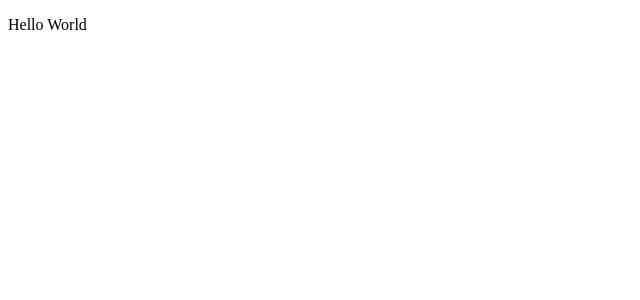
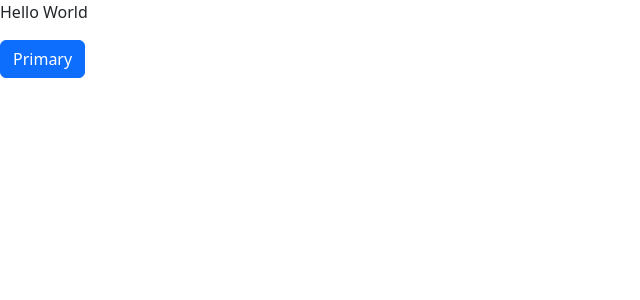
Before and after one commit to LarissaAsito/DevInHouseM1S08, an Angular app in the folder NotificationApp/: page / in a window 1280 px wide. Shown: the top 300 px of the page, without its empty margins (0-640 px from the left). Built offline with nearby package versions, Linux system fonts and the light colour scheme.

Commit message:
Adicionando exercicio 2

```diff
--- a/NotificationApp/angular.json
+++ b/NotificationApp/angular.json
@@ -52,6 +52,7 @@
               "src/assets"
             ],
             "styles": [
+              "node_modules/bootstrap/dist/css/bootstrap.min.css",
               "src/styles.scss"
             ],
             "scripts": []
--- a/NotificationApp/package.json
+++ b/NotificationApp/package.json
@@ -18,6 +18,7 @@
     "@angular/platform-browser": "^15.0.0",
     "@angular/platform-browser-dynamic": "^15.0.0",
     "@angular/router": "^15.0.0",
+    "bootstrap": "^5.2.3",
     "rxjs": "~7.5.0",
     "tslib": "^2.3.0",
     "zone.js": "~0.12.0"
--- a/NotificationApp/src/app/app.component.html
+++ b/NotificationApp/src/app/app.component.html
@@ -1 +1,2 @@
 <p>Hello World</p>
+<button type="button" class="btn btn-primary">Primary</button>
--- a/NotificationApp/src/app/app.component.ts
+++ b/NotificationApp/src/app/app.component.ts
@@ -2,8 +2,7 @@
 
 @Component({
   selector: 'ntap-root',
-  templateUrl: './app.component.html',
-  styleUrls: ['./app.component.scss']
+  templateUrl: './app.component.html'
 })
 export class AppComponent {
   title = 'NotificationApp';
```
Also changed, not shown: 1 other file (tests, documents, lock files or other folders).
